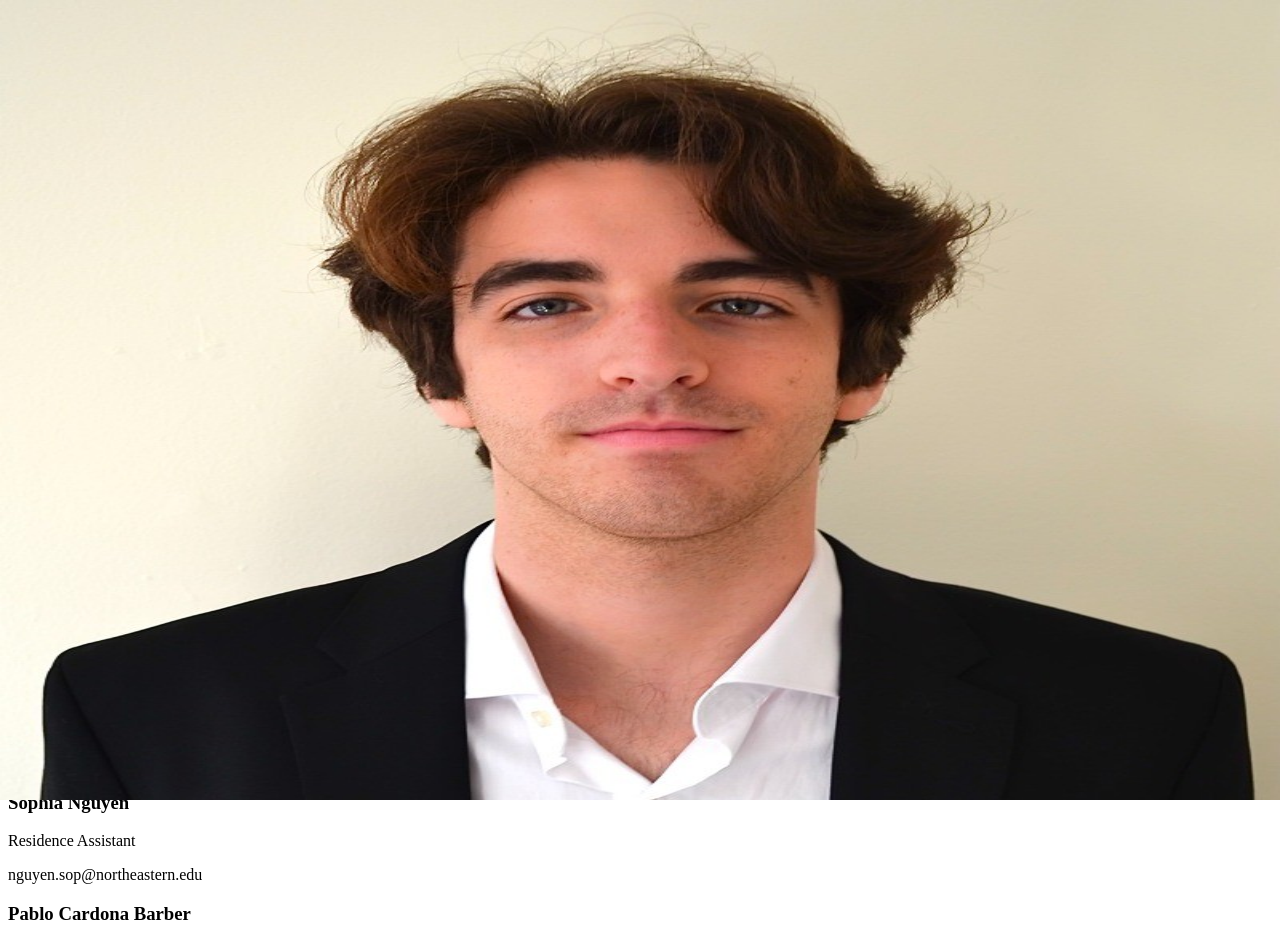
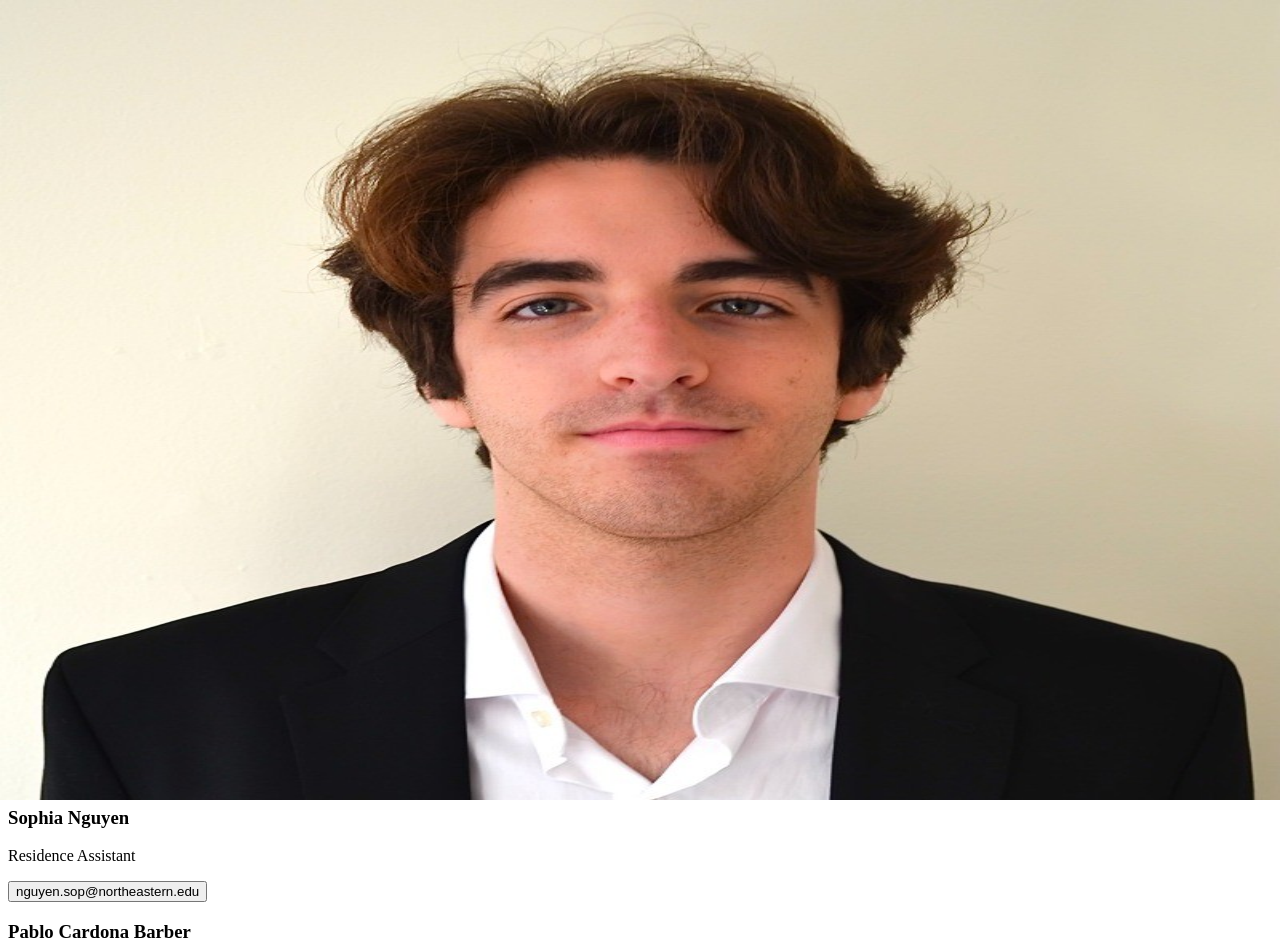
Before and after one commit to dnakhooda/SteastHack, a Next.js app: page /contact in a window 1280 px wide. Shown: the top 944 px of the page. Built offline with nearby package versions, Linux system fonts and the light colour scheme; no server answers.

Commit message:
added button functionality to copy email

```diff
--- a/src/app/contact/page.js
+++ b/src/app/contact/page.js
@@ -63,6 +63,7 @@ export default function ContactPage() {
   const [selectedAmbassador, setSelectedAmbassador] = useState(null);
   const [message, setMessage] = useState("");
   const [showSuccess, setShowSuccess] = useState(false);
+  const [copiedEmail, setCopiedEmail] = useState(null);
   const router = useRouter();
   const { data: session } = useSession();
 
@@ -79,6 +80,16 @@ export default function ContactPage() {
     setShowSuccess(true);
     setTimeout(() => setShowSuccess(false), 3000);
     setMessage("");
+  };
+
+  const handleCopyEmail = async (email) => {
+    try {
+      await navigator.clipboard.writeText(email);
+      setCopiedEmail(email);
+      setTimeout(() => setCopiedEmail(null), 2000);
+    } catch (err) {
+      console.error('Failed to copy email:', err);
+    }
   };
 
   return (
@@ -123,7 +134,12 @@ export default function ContactPage() {
                     {ambassador.name}
                   </h3>
                   <p className="text-[#D41B2C] mb-4">{ambassador.role}</p>
-                  <p className="bg-[#D41B2C] hover:bg-[#B31824] text-white font-semibold py-2 px-4 rounded-lg transition inline-block cursor-pointer">{ambassador.email}</p>
+                  <button
+                    onClick={() => handleCopyEmail(ambassador.email)}
+                    className="bg-[#D41B2C] hover:bg-[#B31824] text-white font-semibold py-2 px-4 rounded-lg transition inline-block cursor-pointer relative"
+                  >
+                    {copiedEmail === ambassador.email ? 'Copied!' : ambassador.email}
+                  </button>
                 </div>
               </div>
             ))}
```
